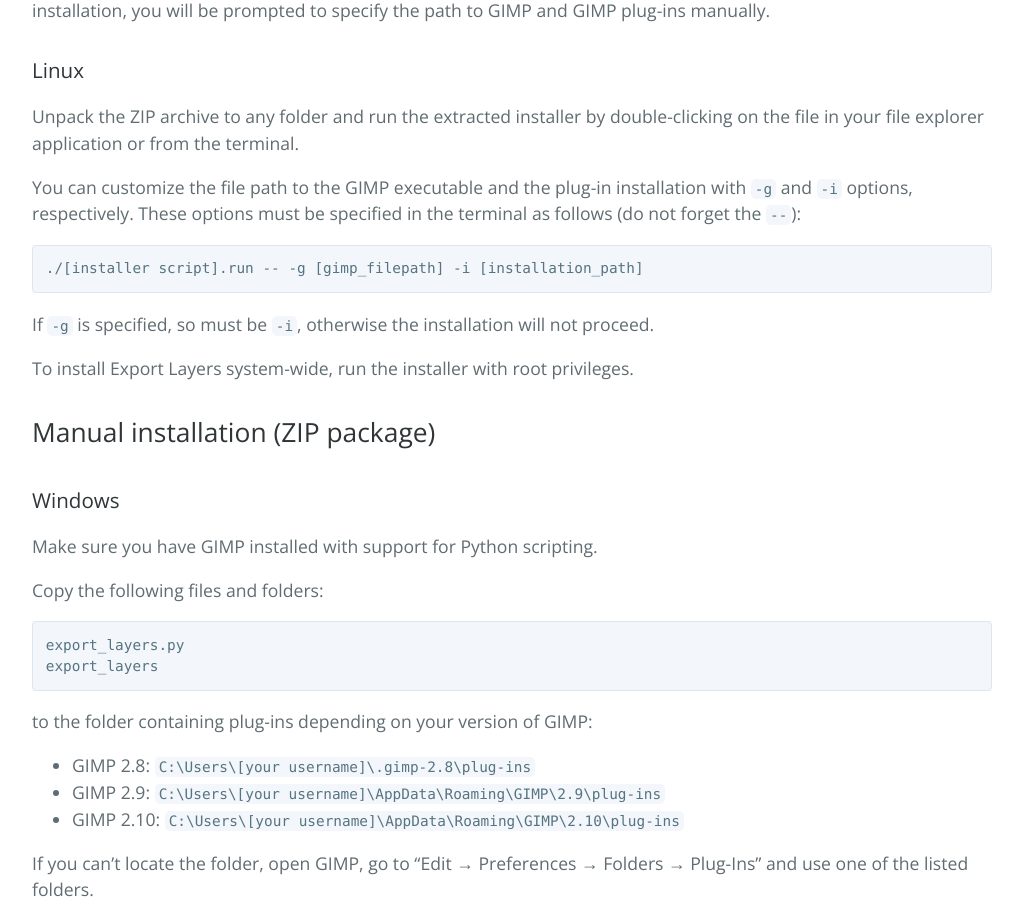
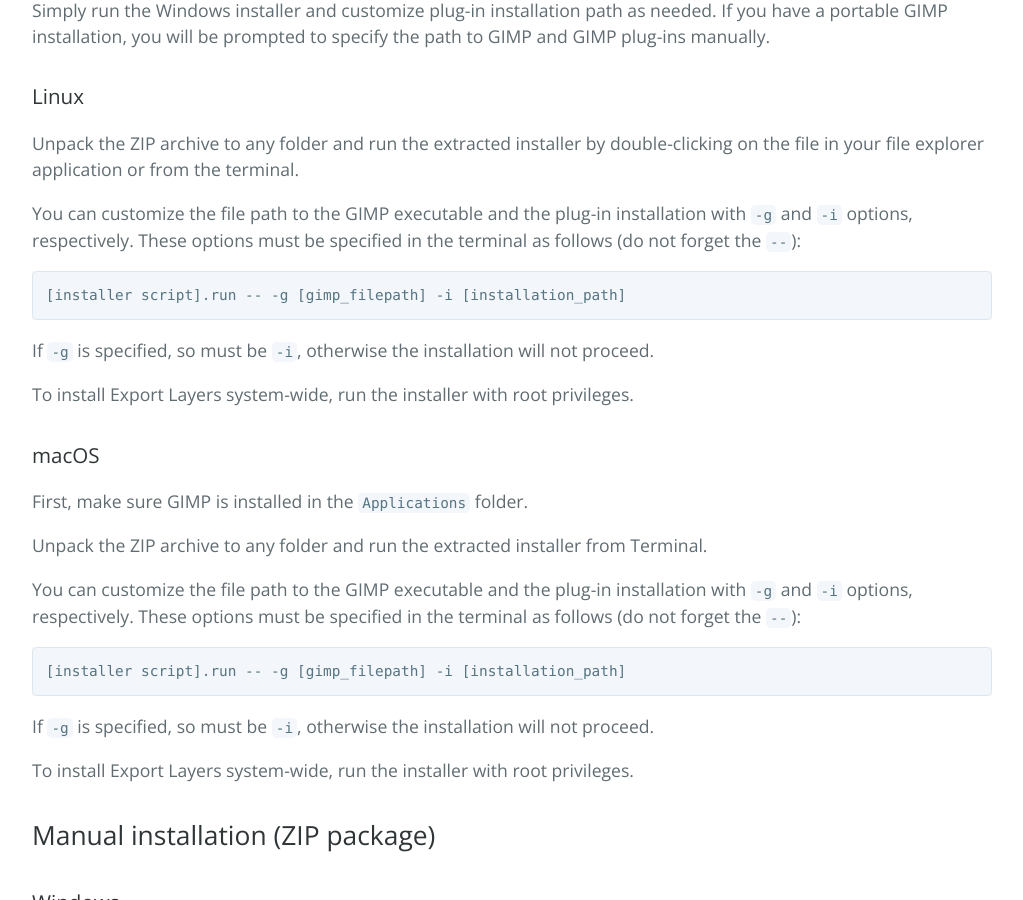
Before and after one commit to kamilburda/gimp-export-layers, a Jekyll site: the page built from sections/Installation.md, in a window 1280 px wide and 900 px high, scrolled down 719 px. Shown: the whole window, without its empty margins (128-1151 px from the left). Built offline with Jekyll 4.4.1, drawn with Linux system fonts in a browser that asks for light colours; some of the changed text lies outside the part shown.

Commit message:
Update installation instructions

```diff
--- a/sections/Installation.md
+++ b/sections/Installation.md
@@ -31,7 +31,21 @@
 
 You can customize the file path to the GIMP executable and the plug-in installation with `-g` and `-i` options, respectively. These options must be specified in the terminal as follows (do not forget the `--`):
 
-    ./[installer script].run -- -g [gimp_filepath] -i [installation_path]
+    [installer script].run -- -g [gimp_filepath] -i [installation_path]
+
+If `-g` is specified, so must be `-i`, otherwise the installation will not proceed.
+
+To install Export Layers system-wide, run the installer with root privileges.
+
+### macOS
+
+First, make sure GIMP is installed in the `Applications` folder.
+
+Unpack the ZIP archive to any folder and run the extracted installer from Terminal.
+
+You can customize the file path to the GIMP executable and the plug-in installation with `-g` and `-i` options, respectively. These options must be specified in the terminal as follows (do not forget the `--`):
+
+    [installer script].run -- -g [gimp_filepath] -i [installation_path]
 
 If `-g` is specified, so must be `-i`, otherwise the installation will not proceed.
 
```
Also changed, not shown: other parts of sections/Installation.md (+0 -12 lines).
